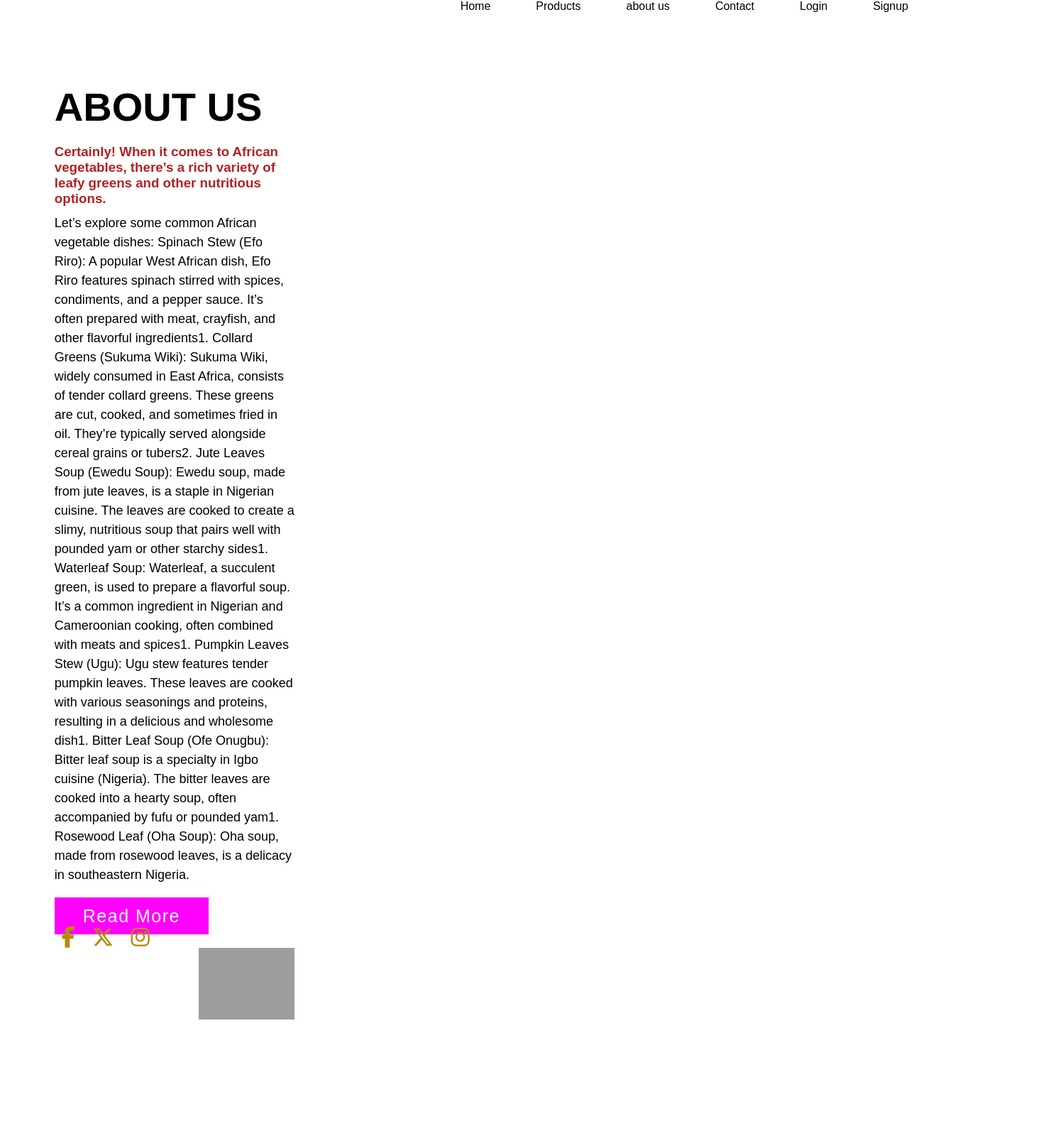
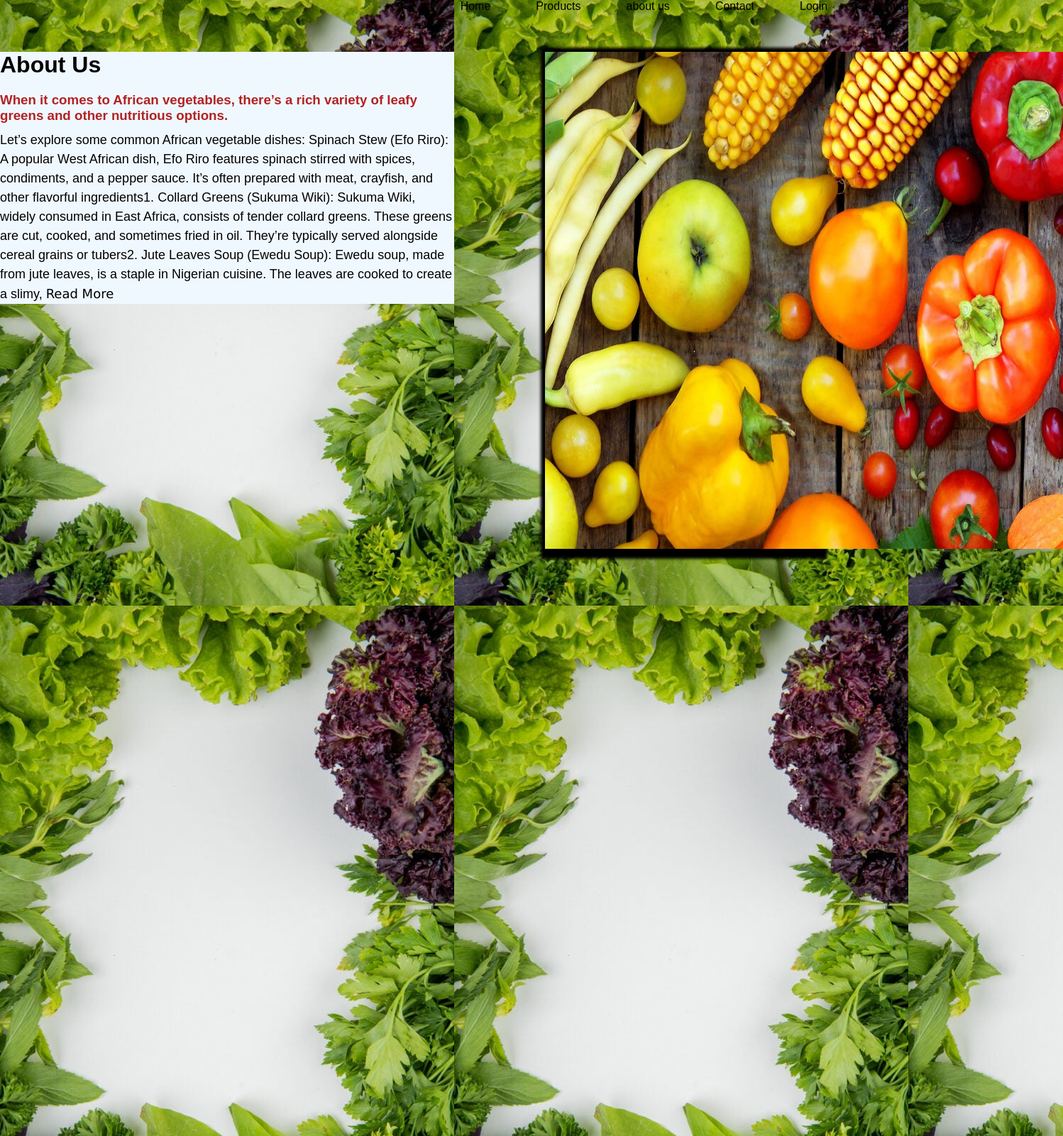
Before and after one commit to blessphilips/T4G_Homework6, a plain HTML site: page pages/about.html in a window 1280 px wide. Shown: the top 1600 px of the page at 71% size, 1498 px wide, since content can reach past the window. Drawn offline with Linux system fonts and the light colour scheme; grey boxes are pictures that could not be loaded.

Commit message:
adding changes

```diff
--- a/pages/about.html
+++ b/pages/about.html
@@ -38,56 +38,35 @@ padding: 5px;
         </ul>
     </nav>
     <div class="section">
-        <div class="main">
+        <!-- <div class="main"> -->
             <div class="content-section">
-                <div class="title">
+
+                 <div class="content">
                     <h1>About Us</h1>
-               </div>
-                <div class="content">
-                     <h3>Certainly! When it comes to African vegetables, there’s a rich variety of leafy greens and other nutritious options. </h3><p>Let’s explore some common African vegetable dishes:
-
+                     <h3>When it comes to African vegetables, there’s a rich variety of leafy greens and other nutritious options. </h3>
+                     <p>Let’s explore some common African vegetable dishes:
                     Spinach Stew (Efo Riro): A popular West African dish, Efo Riro features spinach stirred with spices, condiments, and a pepper sauce. It’s often prepared with meat, crayfish, and other flavorful ingredients1.
                     Collard Greens (Sukuma Wiki): Sukuma Wiki, widely consumed in East Africa, consists of tender collard greens. These greens are cut, cooked, and sometimes fried in oil. They’re typically served alongside cereal grains or tubers2.
                     Jute Leaves Soup (Ewedu Soup): Ewedu soup, made from jute leaves, is a staple in Nigerian cuisine.
-                   The leaves are cooked to create a slimy, nutritious soup that pairs well with pounded yam or other starchy sides1.
+                   The leaves are cooked to create a slimy, <span id="text">nutritious soup that pairs well with pounded yam or other starchy sides1.
                     Waterleaf Soup: Waterleaf, a succulent green, is used to prepare a flavorful soup. It’s a common ingredient in Nigerian and Cameroonian cooking, often combined with meats and spices1.
                     Pumpkin Leaves Stew (Ugu): Ugu stew features tender pumpkin leaves. These leaves are cooked with various seasonings and proteins, resulting in a delicious and wholesome dish1.
                     Bitter Leaf Soup (Ofe Onugbu): Bitter leaf soup is a specialty in Igbo cuisine (Nigeria). The bitter leaves are cooked into a hearty soup, often accompanied by fufu or pounded yam1.
-                    Rosewood Leaf (Oha Soup): Oha soup, made from rosewood leaves, is a delicacy in southeastern Nigeria.</p>
-                    <div class="buttom">
-
-                        <a href="">Read More</a>
+                    Rosewood Leaf (Oha Soup): Oha soup, made from rosewood leaves, is a delicacy in southeastern Nigeria.</span><span id="read">Read More</span></p>
                  </div>
-
-
-
+           </div>
+       <!-- </div> -->
+                <div class="image"><img src="../images/fresh fruit.jpg" alt=""></div>
+                <div></div>
+                </div>
+                <footer>
                          <div class="social">
                          <a href=""><i class="fab fa-facebook-f"></i></a>
                          <a href=""><i class="fab fa-x-twitter"></i></a>
                         <a href=""><i class="fab fa-instagram"></i></a>
-                             <div class="image-section">
-                                 <img src="https://th.bing.com/th/id/OIP.9tsed-HYM8f5Rc4o7GI7UAHaE8?pid=ImgDet&w=188&h=125&c=7" >
              </div>
              </div>
-                  </div>
-             </div>
-
-        </div>
-    </div>
-    <!-- <nav>
-        <ul>
-            <div class="nav">
-        <img src="images/logo.jpg" alt="" class="logo">
-        <div><a href="../index.html">Home</a></div>
-        <div><a href="product.html">Products</a></div>
-        <div><a href="about.html">About us</a></div>
-        <div><a href="contact.html">Contact us</a></div>
-        <div><a href="login.html">Login</a></div>
-        <div><a href="signup.html">Signup</a></div>
-    </div>
-    </ul>
-    </nav> -->
-
-
+          </footer>
+    <script src="../src/about.js"></script>
 </body>
 </html>
--- a/src/about.css
+++ b/src/about.css
@@ -5,39 +5,39 @@
     font-family: "Poppins", sans-serif;
 }
 .section{
-    width: 60%;
+    width: 100%;
     min-height: 230vh;
-    background: color 0;;
+
 }
-.main{
-    width: 80%;
-    display: block;
-    margin: auto;
-    padding-top: 100px;
+
+.content-section{
+    /* float: left; */
+    width: 50%;
 }
-.content-section{
-    float: left;
-    width: 55%;
+
+ .h1{
+    text-transform: uppercase;
+    font-size: 35px;
 }
-.image-section img{
-float: right;
-width: 40%;
-}
-.content-section .title{
-    text-transform: uppercase;
-    font-size: 28px;
-}
-.content-section .content h3{
+ h3{
     margin-top: 20px;
     color: firebrick;
 }
-.content-section .content p{
+p{
     margin-top: 10px;
     font-family:sans-serif ;
     font-size: 18px;
     line-height: 1.5;
 }
-.content-section .content .buttom{
+.buttom{
+    background-color: fuchsia;
+    padding: 5px 5px;
+    text-decoration: none;
+    color: #fff;
+    font-size: 15px;
+    letter-spacing: 1.5px;
+}
+/* .content-section .content .buttom{
      margin-top: 30px;
 }
 .content-section .content .buttom a{
@@ -47,23 +47,58 @@ width: 40%;
     color: #fff;
     font-size: 25px;
     letter-spacing: 1.5px;
-}
-.content-section .content .buttom a:hover{
+} */
+.buttom:hover{
     background-color: #333d07;
     color: #fff;
 }
+.social{
+    background-color: rgb(219, 129, 10);
+    padding: 20px 30px;
+    display: flex;
+    gap: 50px;
+    justify-content: center;
+}
 .social i{
-    color: rgb(180, 140, 8);
+    color: rgb(17, 13, 0);
     font-size: 30px;
     padding: 0px 10px;
+
 }.content-section .social i:hover{
     color: #333d07;
 
 }
-@media screen and (max-width:768px)
-    .main{
-        width: 80%;
-        display: block;
-        margin: auto;
-        padding-top: 100px;
-    }
+
+.content{
+    background-color: aliceblue;
+    padding: auto;
+    height: fit-content;
+    margin-top: 55px;
+}
+.section{
+    display: flex;
+    justify-content: space-between;
+    gap: 1em;
+}
+.image{
+    width: 30%;
+    height: 700px;
+    margin-top: 55px;
+    box-shadow: 4px 4px 4px 10px;
+}
+#read{
+    font-family: 'Lucida Sans', 'Lucida Sans Regular', 'Lucida Grande', 'Lucida Sans Unicode', Geneva, Verdana, sans-serif;
+}
+#read:hover{
+    color: blue;
+}
+body{
+    background-image: url(../images/natural.jpg);
+}
+img{
+    width: 190%;
+    height: 700px;
+}
+#text{
+    display: none;
+}
--- /dev/null
+++ b/src/about.js
@@ -0,0 +1,12 @@
+function change(){
+    let more=document.getElementById("text");
+    more.style.display="inline";
+    let show=document.getElementById("read");
+    show.style.display="none";
+}
+
+
+
+
+let read=document.getElementById("read");
+read.addEventListener("click",change);
--- a/src/login.css
+++ b/src/login.css
@@ -36,6 +36,7 @@ button{
 .foot{
     background-color: olive;
     padding: 10px;
+    border-radius: 10px;
 }
 .font{
     width: 60%;
--- a/src/product.css
+++ b/src/product.css
@@ -34,7 +34,7 @@ text-decoration: none;
 color: white;
 }
 .band{
-    background-color:rgb(221, 9, 175);
+    background-color:rgb(9, 221, 193);
     font-size: 50px;
     border-radius: 7px;
 }
```
Also changed, not shown: pages/contact.html (+3 -1 lines), pages/login.html (+6 -1 lines), pages/product.html (+4 -4 lines), images/back.jpg (added), images/beauty.jpg (added), images/fresh fruit.jpg (added), images/greens.avif (added), images/natural.jpg (added), images/tree.jpg (added). Lines whose indentation alone changed are shown as unchanged.
